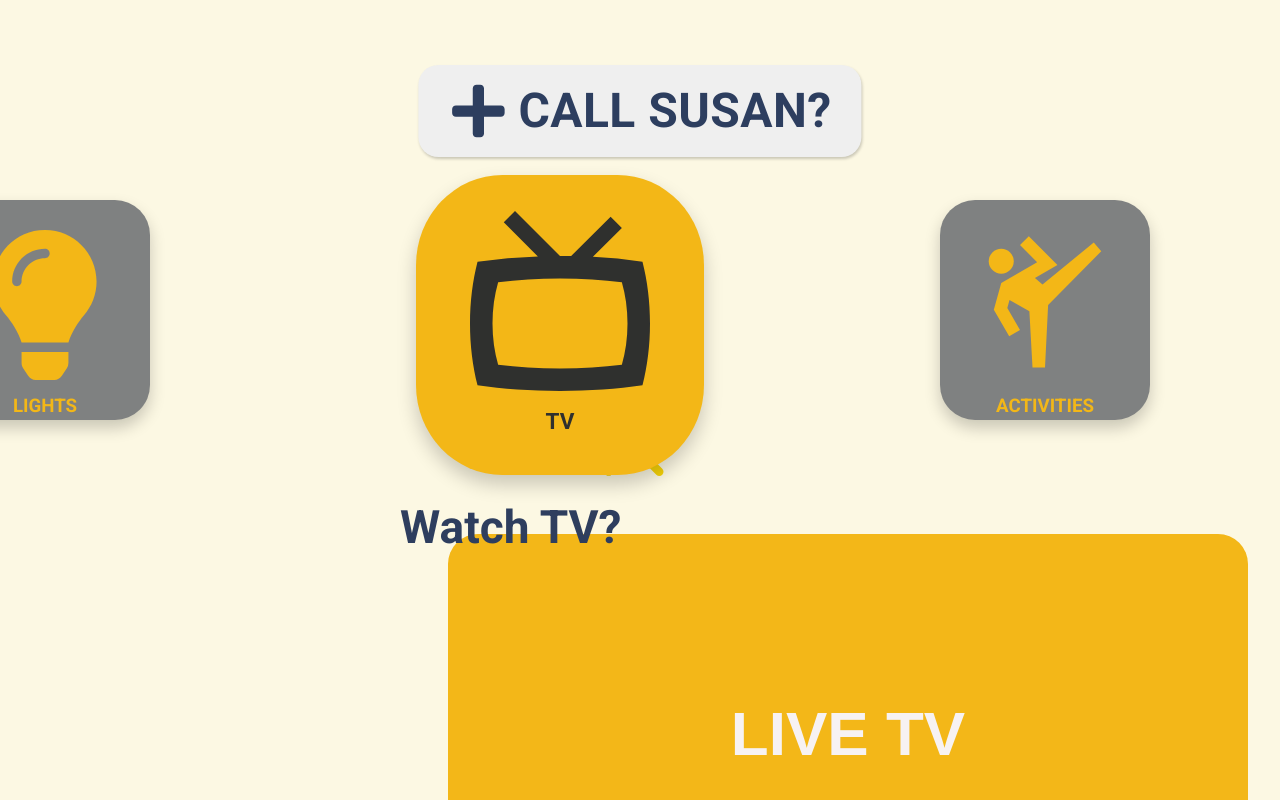
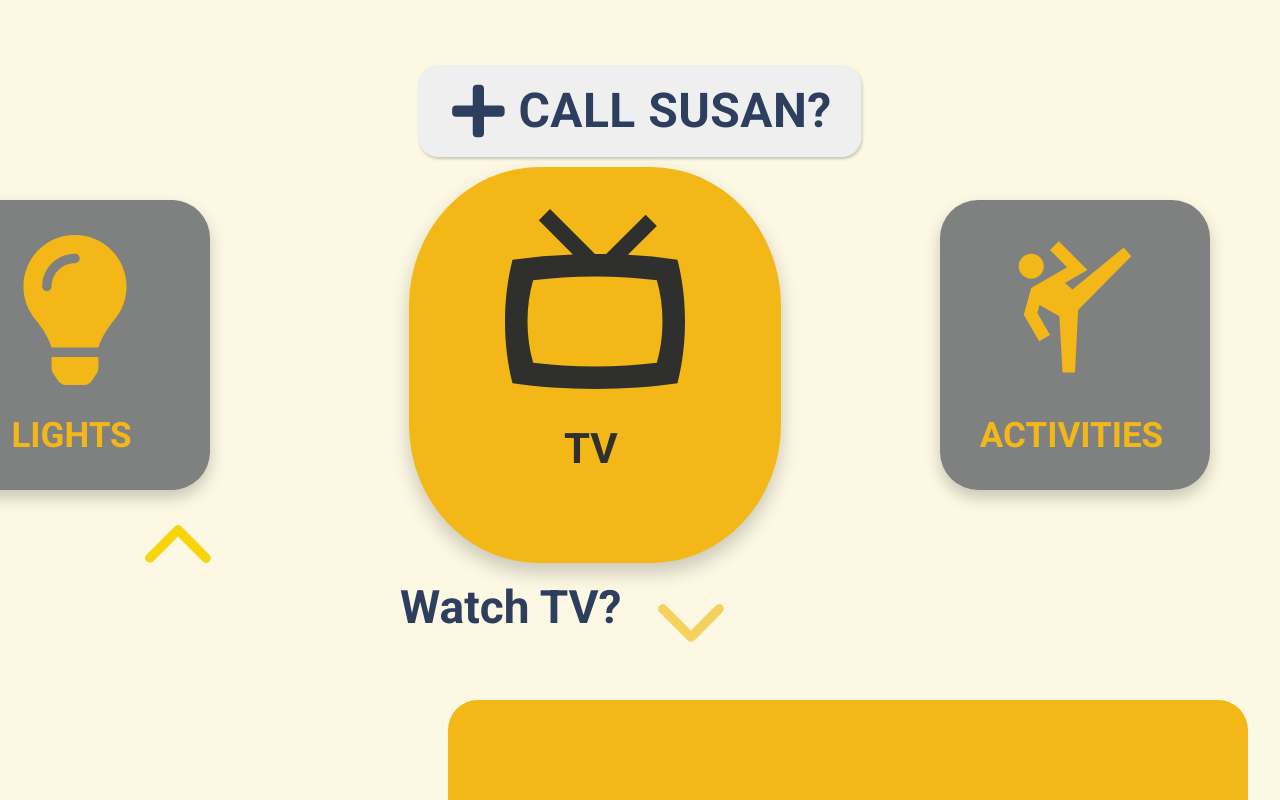
Before and after one commit to whimsical-phoenix/just-for-us, a React (Create React App) app: page /garden-loft-app/entertainment in a window 1280 px wide. Shown: the top 800 px of the page. Built offline with nearby package versions, Linux system fonts and the light colour scheme.

Commit message:
added styles and make the arrows unclicable

```diff
--- a/package.json
+++ b/package.json
@@ -9,7 +9,7 @@
     "@testing-library/jest-dom": "^5.17.0",
     "@testing-library/react": "^13.4.0",
     "@testing-library/user-event": "^13.5.0",
-    "axios": "^1.6.2",
+    "axios": "^1.6.5",
     "home-assistant-js-websocket": "^9.1.0",
     "html-webpack-plugin": "^5.5.4",
     "react": "^18.2.0",
--- a/src/App.css
+++ b/src/App.css
@@ -60,6 +60,7 @@ body {
   padding: 16px;
   margin: 16px;
   text-align: center;
+  font-size: medium;
 }
 
 .slick-prev, .slick-next {
--- a/src/components/Activities.js
+++ b/src/components/Activities.js
@@ -12,6 +12,7 @@ import {
   IoIosArrowBack,
   IoIosArrowForward,
   IoIosArrowUp,
+  IoIosArrowDown
 } from "react-icons/io";
 
 const contactList = [
@@ -173,7 +174,10 @@ function Activities() {
       <div id="contacts" className="settings">
         <Link to="/" className="linkStyle">
           <div className="up-arrow">
-            <IoIosArrowUp size={90} className="arrow-up" />
+            <IoIosArrowUp size={100} className="arrow-up" />
+          </div>
+          <div className="down-arrow">
+            <IoIosArrowDown size={100} className="arrow-down" />
           </div>
         </Link>
         <div className="slider-call-1">
--- a/src/components/Contacts.js
+++ b/src/components/Contacts.js
@@ -1,6 +1,7 @@
-import { useState } from "react";
+import { useState, useEffect } from "react";
 import Slider from "react-slick";
 import { FaUserAlt } from "react-icons/fa";
+import axios from 'axios';
 import Modal from "react-modal";
 import { Link } from "react-router-dom";
 import "./contacts.css";
@@ -8,6 +9,7 @@ import {
   IoIosArrowBack,
   IoIosArrowForward,
   IoIosArrowUp,
+  IoIosArrowDown
 } from "react-icons/io";
 
 const contactList = [
@@ -105,6 +107,25 @@ function Contacts() {
       closeModal(); // Close the modal after initiating the call
     }
   };
+ // Fetch contacts from the server
+ const [contacts, setContacts] = useState([]);
+
+ useEffect(() => {
+  const fetchContacts = async () => {
+    try {
+      const response = await axios.get('http://localhost:5000/api/contacts');
+      setContacts(response.data);
+    } catch (error) {
+      console.error('Error fetching contacts:', error);
+    }
+  };
+
+  fetchContacts();
+}, []);
+
+
+
+
   //   const userChoice = window.confirm('Do you want to call or send an SMS?');
 
   // if (userChoice) {
@@ -169,7 +190,10 @@ function Contacts() {
       <div id="contacts" className="settings">
         <Link to="/" className="linkStyle">
           <div className="up-arrow">
-            <IoIosArrowUp size={90} className="arrow-up" />
+            <IoIosArrowUp size={100} className="arrow-up" />
+          </div>
+          <div className="down-arrow">
+            <IoIosArrowDown size={100} className="arrow-down" />
           </div>
         </Link>
         <div className="slider-call-1">
@@ -189,6 +213,9 @@ function Contacts() {
           <div className="prompt">
             <h1>{contactList[currentIndex].call}</h1>
           </div>
+          <div className="prompt">
+          {selectedContact && <h1>{`Call ${selectedContact.name}?`}</h1>}
+        </div>
         </div>
       </div>
 
--- a/src/components/Entertainment.js
+++ b/src/components/Entertainment.js
@@ -7,6 +7,7 @@ import {
   IoIosArrowBack,
   IoIosArrowForward,
   IoIosArrowUp,
+  IoIosArrowDown
 } from "react-icons/io";
 import "./entertainment.css";
 
@@ -168,9 +169,13 @@ function Entertainment() {
     <>
       <div id="entertainment" className="settings">
         <Link to="/" className="linkStyle">
-          <div className="up-arrow">
-            <IoIosArrowUp size={90} className="arrow-up" />
+        <div className="up-arrow">
+            <IoIosArrowUp size={100} className="arrow-up" />
           </div>
+          <div className="down-arrow">
+            <IoIosArrowDown size={100} className="arrow-down" />
+          </div>
+
         </Link>
         <div className="slider-call-1">
           <div className="slider">
--- a/src/components/Lights.js
+++ b/src/components/Lights.js
@@ -5,6 +5,7 @@ import {
   IoIosArrowBack,
   IoIosArrowForward,
   IoIosArrowUp,
+  IoIosArrowDown
 } from "react-icons/io";
 import { BsLightbulbFill, BsLightbulb } from "react-icons/bs";
 import "./lights.css";
@@ -125,7 +126,10 @@ function Lights() {
       <div id="contacts" className="settings">
         <Link to="/" className="linkStyle">
           <div className="up-arrow">
-            <IoIosArrowUp size={90} className="arrow-up" />
+            <IoIosArrowUp size={100} className="arrow-up" />
+          </div>
+          <div className="down-arrow">
+            <IoIosArrowDown size={100} className="arrow-down" />
           </div>
         </Link>
         <div className="slider-call-1">
--- a/src/components/ProfileCard/ProfileCard.css
+++ b/src/components/ProfileCard/ProfileCard.css
@@ -32,7 +32,7 @@
   display: flex;
   font-weight: bold;
   color: #2d3e5f;
-  font-size: 45px;
+  font-size: 60px;
   /* display: flex; */
 }
 
@@ -41,6 +41,9 @@
   display: flex;
   align-items: center; /* Center the icon vertically */
   justify-content: center; /* Center the icon horizontally */
+}
+.icon-container h3{
+  font-size: 150px;
 }
 
 .profile-card svg {
@@ -51,4 +54,5 @@
 
 .profile-card h3 {
   margin: 10px 0 0;
+  font-size: 60px;
 }
--- a/src/components/ProfileCard/ProfileCard.js
+++ b/src/components/ProfileCard/ProfileCard.js
@@ -208,12 +208,12 @@ const ProfileCardLink = styled(Link)`
 `;
 
 const ProfileCardContainer = styled.div`
-  width: ${(props) => (props.active ? "200px" : "170px")};
-  height: ${(props) => (props.active ? "210px" : "180px")};
+  width: ${(props) => (props.active ? "270px" : "230px")};
+  height: ${(props) => (props.active ? "290px" : "250px")};
   background: ${(props) =>
     props.active ? "#f3b717" : props.backgroundColor || "#7F8181"};
   border-radius: ${(props) =>
-    props.active ? "30%" : props.borderRadius || "35px"};
+    props.active ? "35%" : props.borderRadius || "38px"};
   box-shadow: 0 8px 16px rgba(0, 0, 0, 0.2);
   margin: 50px;
   padding: 20px;
@@ -230,6 +230,7 @@ const ProfileCardContainer = styled.div`
 
     h3 {
       color: #2f302e;
+      font-size:35px;
     }
 
     .icon-container svg {
@@ -279,7 +280,7 @@ const CardContent = styled.div`
     display: flex;
     align-items: center;
     justify-content: center;
-    padding: 10px;
+    padding: 15px;
 
     svg {
       fill: #f3b717;
@@ -287,8 +288,11 @@ const CardContent = styled.div`
   }
 
   h3 {
-    margin: 5px;
+    margin: 15px;
+    margin-left: 3px;
+    padding-left: 5px;
     color: #f3b717;
+    font-size: 35px;
   }
 `;
 
--- a/src/components/Tv.js
+++ b/src/components/Tv.js
@@ -139,9 +139,9 @@
 // export default Television;
 
 import React, { useState } from "react";
-
+import { Link } from "react-router-dom";
 import "./watchtv.css";
-import { IoIosArrowUp } from "react-icons/io";
+import { IoIosArrowUp, IoIosArrowDown} from "react-icons/io";
 
 function Television() {
   const [isButtonHovered, setIsButtonHovered] = useState(false);
@@ -155,9 +155,14 @@ function Television() {
   };
   return (
     <div>
-      <div className="arrow-up">
-        <IoIosArrowUp size={90} className="arrow-up" />
-      </div>
+       <Link to="/" className="linkStyle">
+          <div className="up-arrow">
+            <IoIosArrowUp size={100} className="arrow-up" />
+          </div>
+          <div className="down-arrow">
+            <IoIosArrowDown size={100} className="arrow-down" />
+          </div>
+        </Link>
       <div id="tv" className="settings">
         <button
           className={`button ${isButtonHovered ? "hovered" : ""}`}
--- a/src/components/contacts.css
+++ b/src/components/contacts.css
@@ -97,9 +97,16 @@
   z-index: 10;
 }
 .arrow-up {
-  color: #f8d408;
+  color: #f9c844;
   z-index: 10;
   right: 45%;
+  top: -17%;
+
+}
+.arrow-down {
+  color: #f5d25e;
+  z-index: 10;
+  left: 45%;
   top: -17%;
 }
 
@@ -121,8 +128,19 @@
   top: 40%;
 }
 
+svg.arrow-up, svg.arrow-down {
+  vertical-align: middle;
+}
+
 svg.arrow-up {
-  margin-left: 10%;
+  margin-right: 2.7%;
+}
+
+svg.arrow-down {
+  margin-left: 52.5%;
+  padding-top: -10%;
+  padding: 1px;
+  margin-top: -22px;
 }
 
 /* Moving the prompt on bottom of contact carousel */
--- a/src/components/entertainment.css
+++ b/src/components/entertainment.css
@@ -5,6 +5,7 @@
 .linkStyle {
   text-decoration: none;
   color: #fff;
+  pointer-events: none;
 }
 
 #entertainment {
@@ -85,15 +86,22 @@
 }
 
 .arrow {
-  color: #f8d408;
+  color: #e7c81e;
   position: absolute;
   cursor: pointer;
   z-index: 10;
 }
 .arrow-up {
-  color: #f8d408;
+  color: #f9c844;
   z-index: 10;
   right: 45%;
+  top: -17%;
+
+}
+.arrow-down {
+  color: #f5d25e;
+  z-index: 10;
+  left: 45%;
   top: -17%;
 }
 
@@ -115,8 +123,19 @@
   top: 40%;
 }
 
+svg.arrow-up, svg.arrow-down {
+  vertical-align: middle;
+}
+
 svg.arrow-up {
-  margin-left: 10%;
+  margin-right: 2.8%;
+}
+
+svg.arrow-down {
+  margin-left: 52.5%;
+  padding-top: -10%;
+  padding: 1px;
+  margin-top: -22px;
 }
 
 /* Moving the prompt on bottom of contact carousel */
--- a/src/components/watchtv.css
+++ b/src/components/watchtv.css
@@ -25,16 +25,34 @@ arrow-up {
   z-index: 10;
   right: 45%;
   top: -17%;
-  margin-left: 40%;
 }
+.arrow-down {
+  color: #f5d25e;
+  z-index: 10;
+  right: 45%;
+  top: -17%;
+}
+
 
 .arrow svg {
   transition: color 300ms;
 }
+svg.arrow-up, svg.arrow-down {
+  vertical-align: middle;
+}
 
-.arrow svg:hover {
-  color: #68edff;
+svg.arrow-up {
+  margin-right: 10%;
 }
+
+svg.arrow-down {
+  margin-left: 50%;
+  padding-top: -10%;
+  padding: 1px;
+  margin-top: -22px;
+}
+
+
 
 #tv {
   padding-top: 2%;
```
Also changed, not shown: 1 other file (tests, documents, lock files or other folders).
